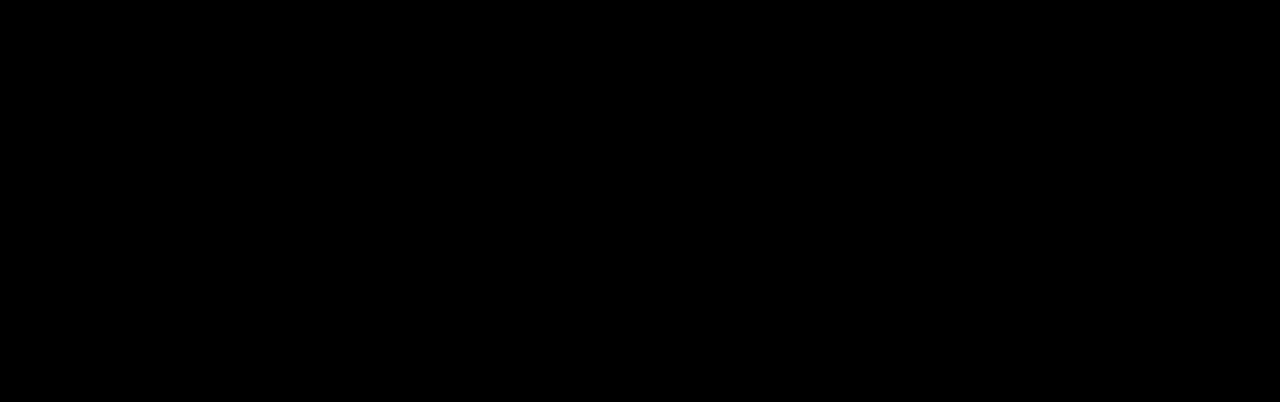
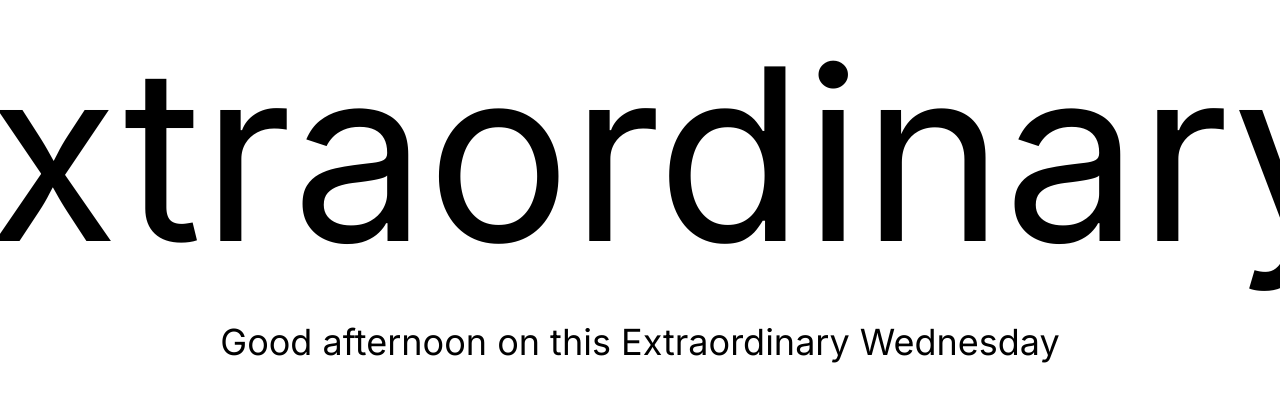
Before and after one commit to DanielHauge/daily-dose-of-positivity, a Next.js app: page / in a window 1280 px wide. Shown: the part 202-604 px from the top of the page. Built offline with nearby package versions, Linux system fonts and the light colour scheme.

Commit message:
Removed background stuff

```diff
--- a/app/globals.css
+++ b/app/globals.css
@@ -2,29 +2,8 @@
 @tailwind components;
 @tailwind utilities;
 
-:root {
-  --foreground-rgb: 0, 0, 0;
-  --background-start-rgb: 214, 219, 220;
-  --background-end-rgb: 255, 255, 255;
-}
 
-@media (prefers-color-scheme: light) {
-  :root {
-    --foreground-rgb: 0, 0, 0;
-    --background-start-rgb: 0, 0, 0;
-    --background-end-rgb: 0, 0, 0;
-  }
-}
 
-body {
-  color: rgb(var(--foreground-rgb));
-  background: linear-gradient(
-      to bottom,
-      transparent,
-      rgb(var(--background-end-rgb))
-    )
-    rgb(var(--background-start-rgb));
-}
 
 .huge {
   font-size: 15rem;
```
